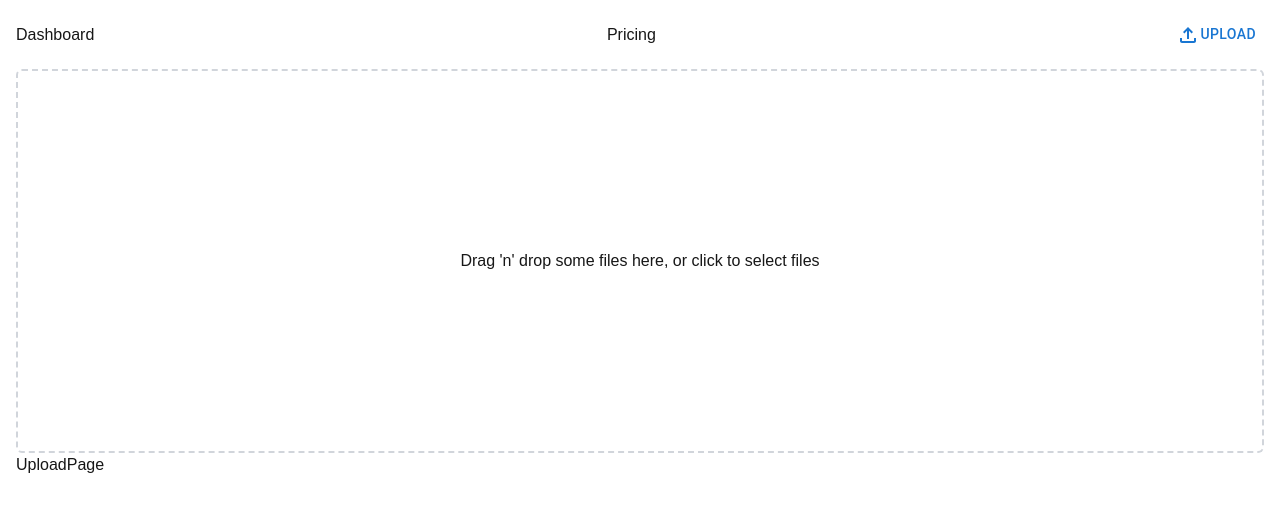
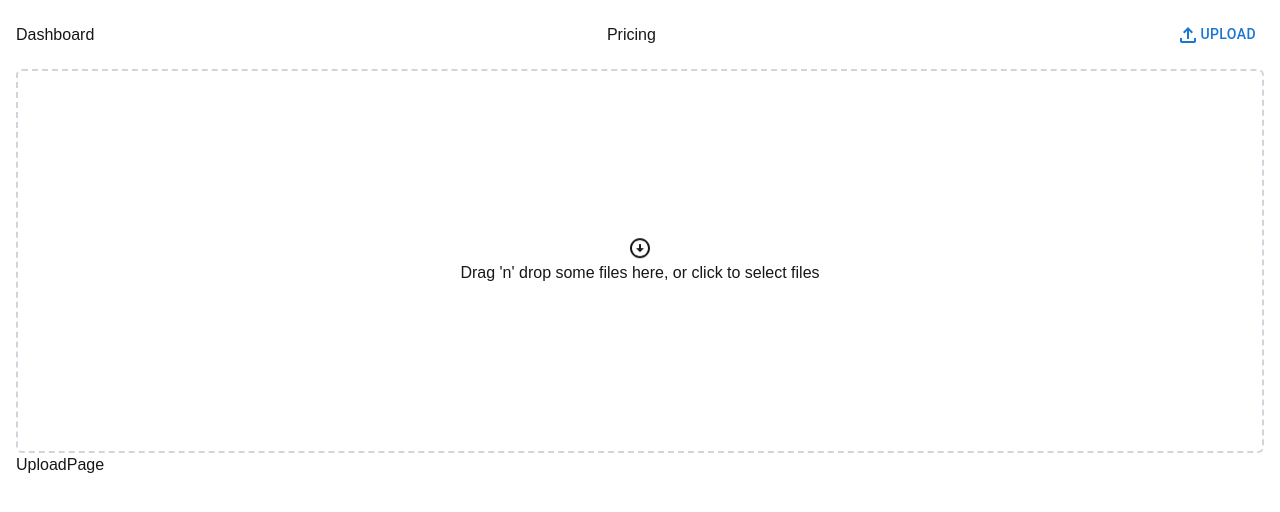
Before and after one commit to marcoacciarri/chat-pdf-nextjs, a Next.js app: page /dashboard/upload in a window 1280 px wide. Shown: the top 512 px of the page. Built offline with nearby package versions, Linux system fonts and the light colour scheme; no server answers.

Commit message:
add icons to fileuploader

```diff
--- a/app/components/FileUploader.tsx
+++ b/app/components/FileUploader.tsx
@@ -1,6 +1,7 @@
 'use client'
 import React, { useCallback } from 'react'
 import { useDropzone } from 'react-dropzone'
+import { RocketLaunch, ArrowCircleDown } from '@mui/icons-material'
 
 
 export const FileUploader = () => {
@@ -14,11 +15,19 @@ export const FileUploader = () => {
             className={`border-2 border-dashed border-gray-300 rounded-md p-4 h-96 flex items-center justify-center ${isFocused || isDragActive ? 'border-blue-500 bg-indigo-900' : ''}`}
         >
             <input {...getInputProps()} />
-            {isDragActive ? (
-                <p>Drop the files here ...</p>
-            ) : (
-                <p>Drag 'n' drop some files here, or click to select files</p>
-            )}
+            <div className='flex flex-col items-center'>
+                {isDragActive ? (
+                    <>
+                        <RocketLaunch className='h- w-16 animate-ping' />
+                        <p>Drop the files here ...</p>
+                    </>
+                ) : (
+                    <>
+                        <ArrowCircleDown font-size="large" className='animate-bounce' />
+                        <p>Drag 'n' drop some files here, or click to select files</p>
+                    </>
+                )}
+            </div>
         </div >
     )
 }
```
